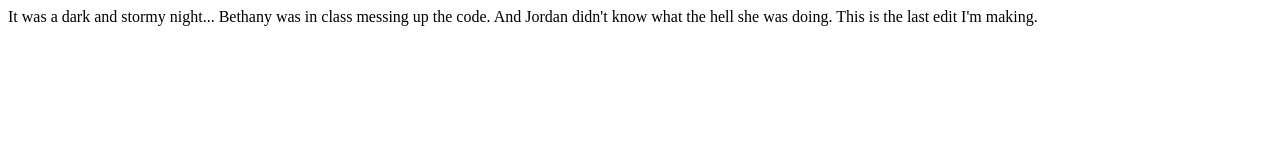
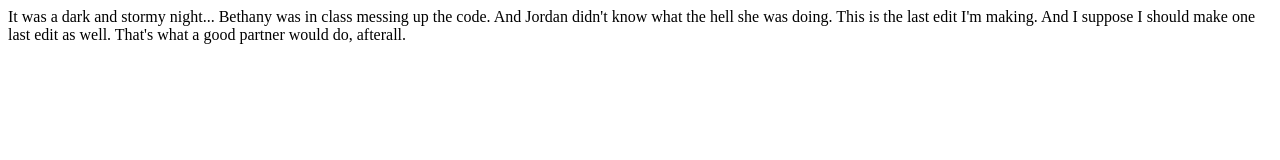
Before and after one commit to jordanldyson/fireside-story, a plain HTML site: page index.html in a window 1280 px wide. Drawn offline with Linux system fonts and the light colour scheme.

Commit message:
added yet another line to the story

```diff
--- a/index.html
+++ b/index.html
@@ -4,6 +4,7 @@
       Bethany was in class messing up the code.
       And Jordan didn't know what the hell she was doing.
       This is the last edit I'm making.
+      And I suppose I should make one last edit as well. That's what a good partner would do, afterall.
     </p>
   </body>
 </html>
```
